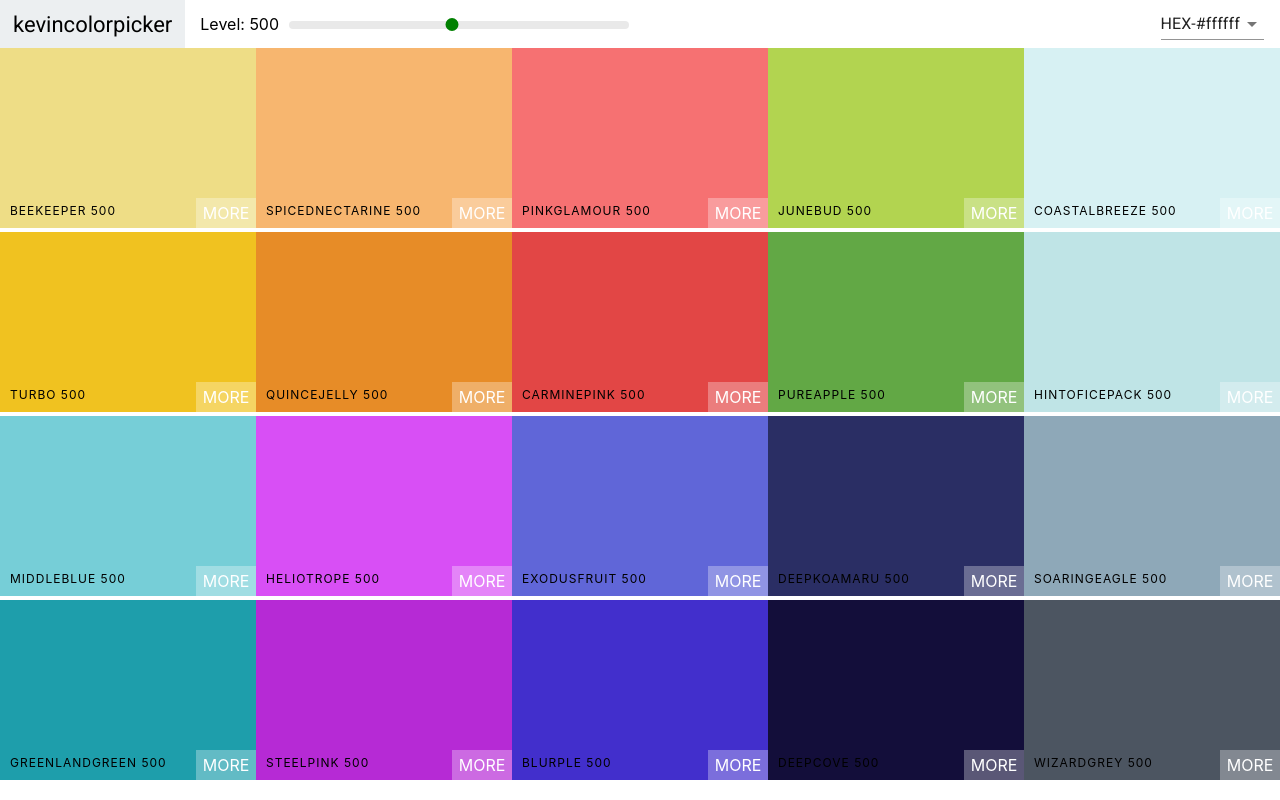
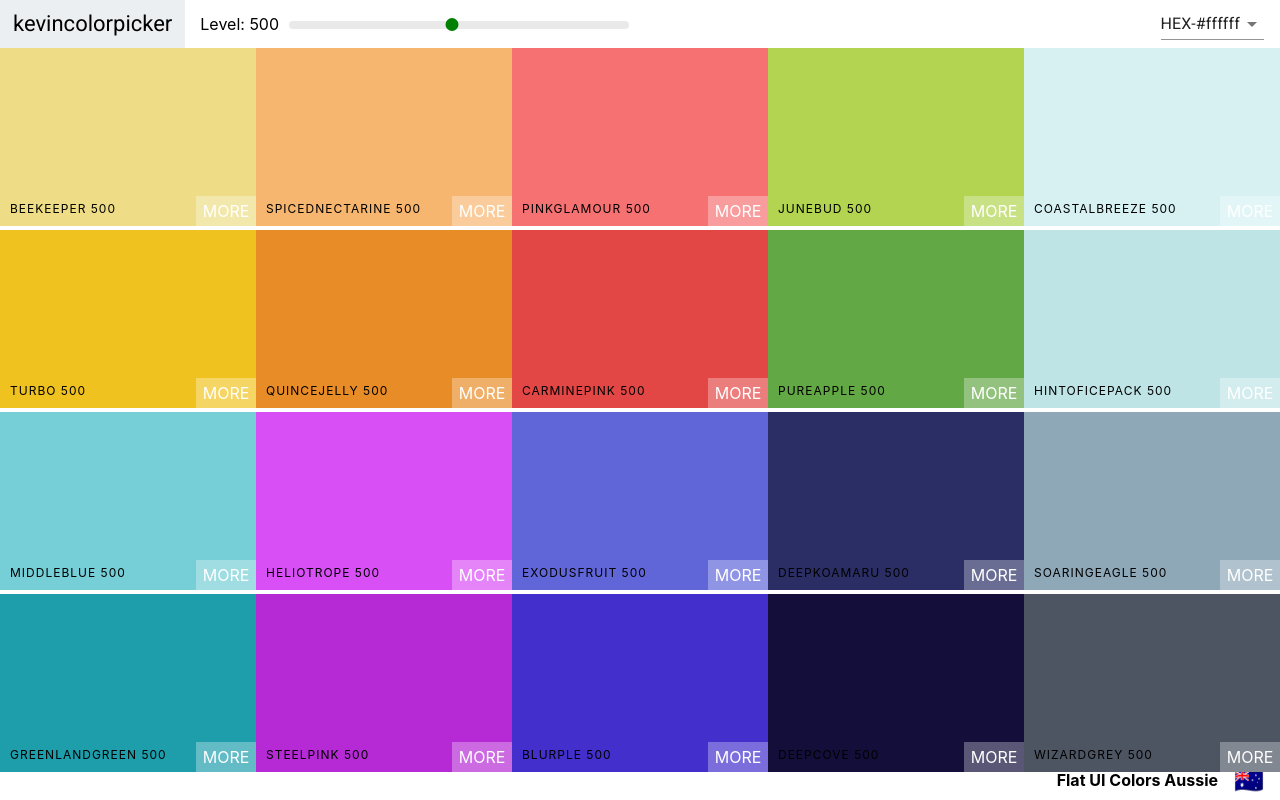
Before and after one commit to kevinapple/colors-app, a React (Create React App) app: page / in a window 1280 px wide. Built offline with nearby package versions, Linux system fonts and the light colour scheme.

Commit message:
Add palette footer

```diff
--- a/src/Palette.css
+++ b/src/Palette.css
@@ -1,7 +1,22 @@
 .Palette {
     height: 100vh;
+    display: flex;
+    flex-direction: column;
 }
 
 .Palette-colors {
     height:90%;
 }
+
+.Palette-footer {
+    background-color:white;
+    height:5vh;
+    display: flex;
+    justify-content: flex-end;
+    align-items: center;
+    font-weight: bold;
+}
+.emoji{
+    font-size: 1.5rem;
+    margin: 0 1rem;
+}
--- a/src/Palette.js
+++ b/src/Palette.js
@@ -19,10 +19,10 @@
         this.setState({format:val});
     }
     render() {
-        const {colors} = this.props.palette;
+        const {colors,paletteName,emoji} = this.props.palette;
         const {level, format} =this.state;
         const colorBoxes = colors[level].map(color =>
-            <ColorBox background={color[format]} name={color.name} />
+            <ColorBox background={color[format]} name={color.name} key={color.id} />
         );
         return (
                 <div className='Palette'>
@@ -31,11 +31,13 @@
                         changeLevel={this.changeLevel}
                         handleChange={this.changeFormat}
                     />
-                    {/* Navbar goes here */}
                     <div className='Palette-colors'>
                         {colorBoxes}
                     </div>
-                    {/* footer eventually */}
+                    <footer className='Palette-footer'>
+                        {paletteName}
+                        <span className='emoji'>{emoji}</span>
+                    </footer>
                 </div>
         )
     }
```
